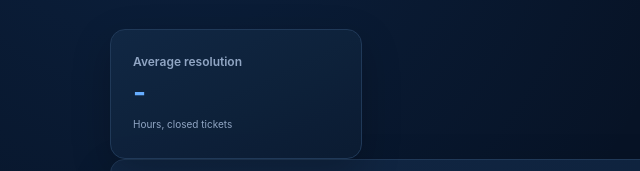
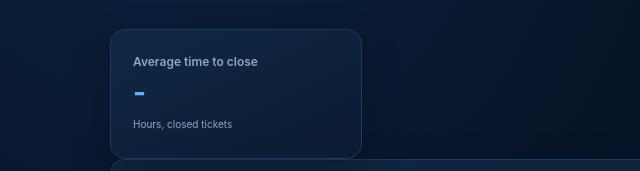
Before and after one commit to Medalitijani/helpdesk-app, a website: page public/dashboard.html in a window 1280 px wide. Shown: the part 252-423 px from the top of the page, 0-640 px from the left. Drawn offline with nearby package versions, Linux system fonts and the light colour scheme; no server answers.

Commit message:
fix: label the closed-ticket duration metric accurately

```diff
--- a/public/dashboard.html
+++ b/public/dashboard.html
@@ -38,7 +38,7 @@
       <section class="stats-grid" aria-label="Summary">
         <article class="stat-card">
           <div>
-            <p>Average resolution</p>
+            <p>Average time to close</p>
             <h3 id="avg-resolution">-</h3>
             <span class="stat-caption">Hours, closed tickets</span>
           </div>
```
